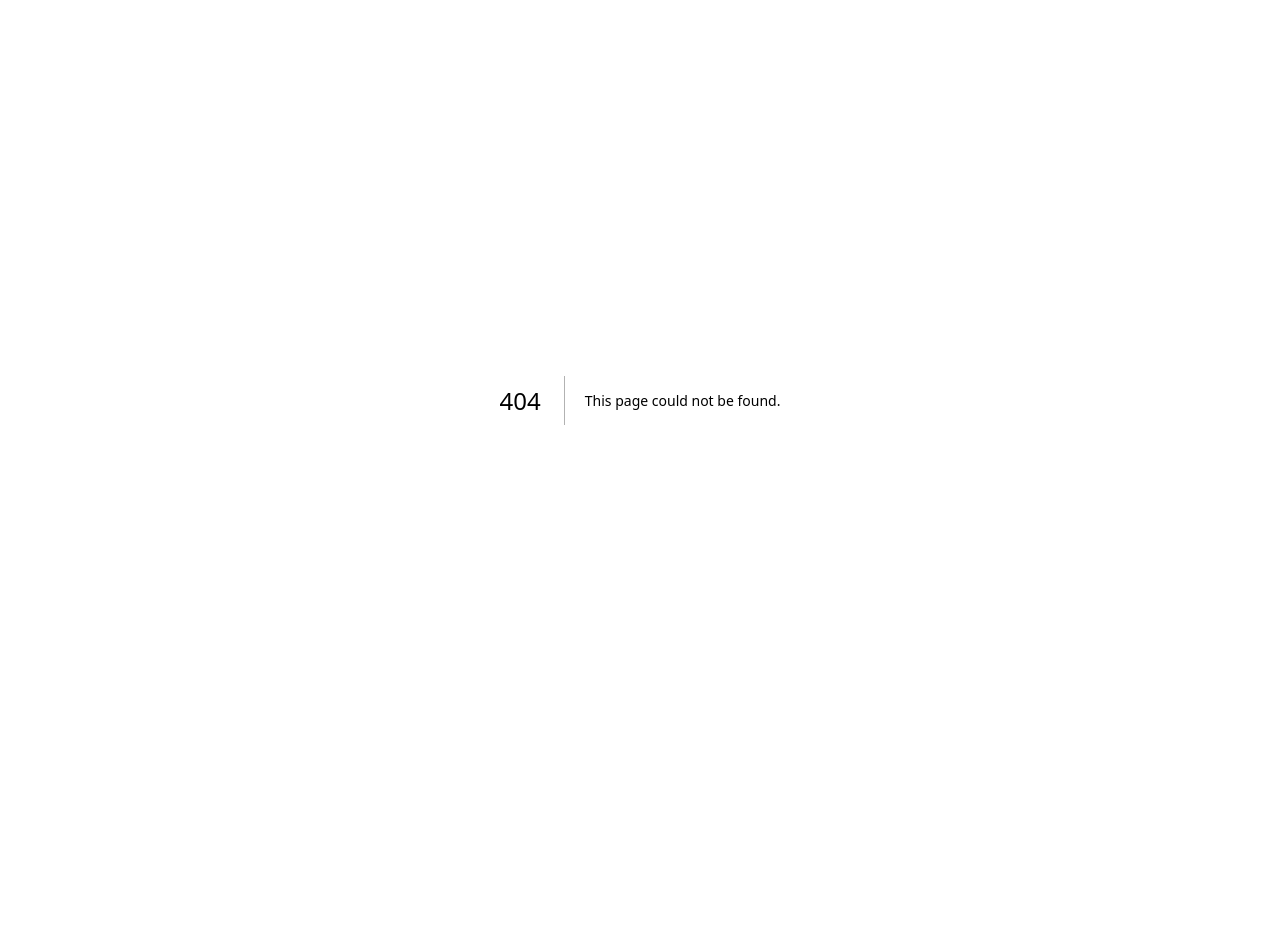
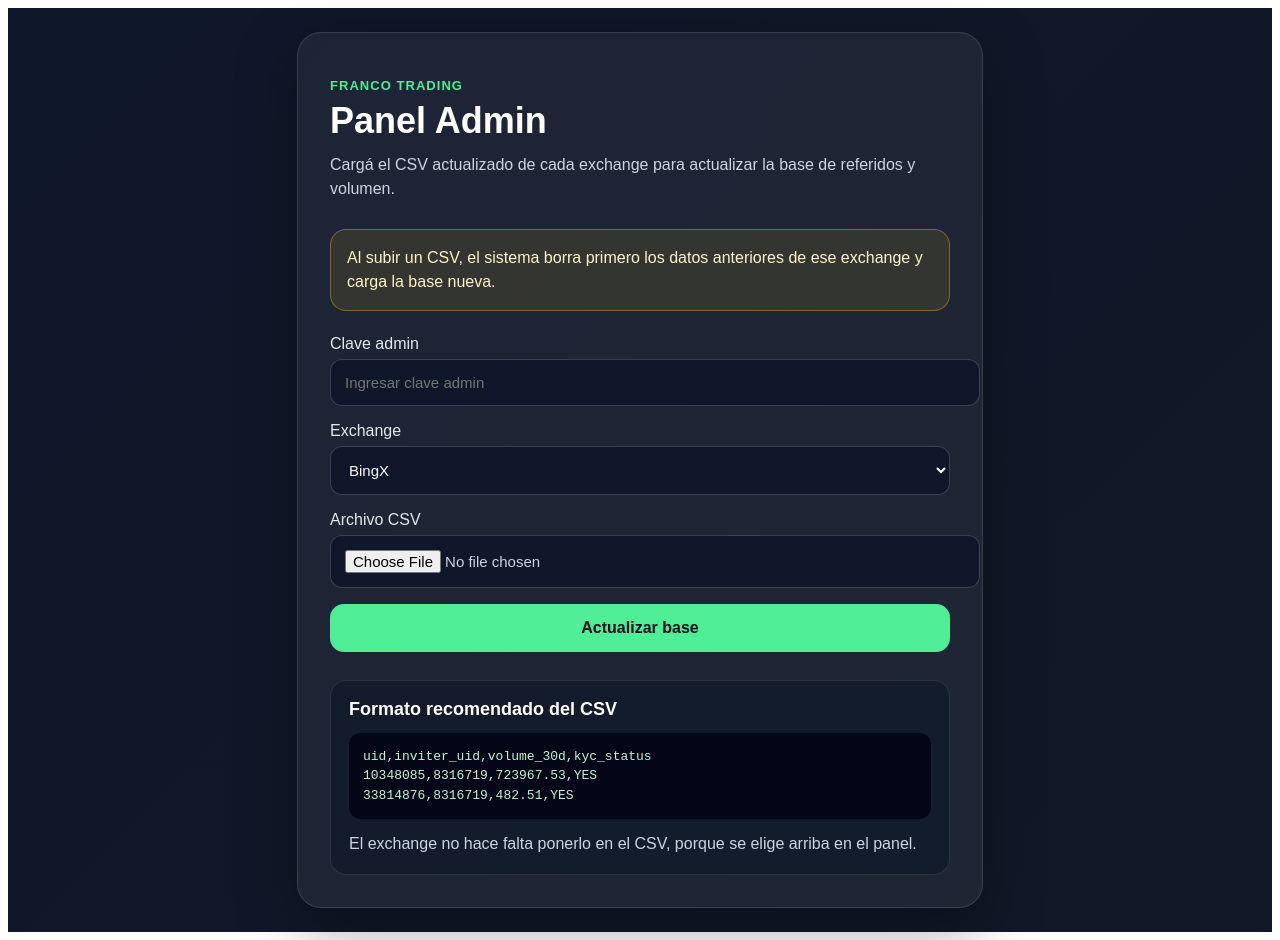
Before and after one commit to ezeediciones-coder/franco-trading-acceso1, a Next.js app: page /admin in a window 1280 px wide. Before the commit this address had no page. Before the commit the page ends 800 px from the top, so only its background shows below. Built offline with nearby package versions, Linux system fonts and the light colour scheme.

Commit message:
Create page.tsx

```diff
--- /dev/null
+++ b/app/admin/page.tsx
@@ -0,0 +1,319 @@
+'use client';
+
+import { useState } from 'react';
+import type { CSSProperties } from 'react';
+
+export default function AdminPage() {
+  const [secret, setSecret] = useState('');
+  const [exchange, setExchange] = useState('bingx');
+  const [file, setFile] = useState<File | null>(null);
+  const [cargando, setCargando] = useState(false);
+  const [mensaje, setMensaje] = useState('');
+  const [estado, setEstado] = useState<'ok' | 'error' | ''>('');
+
+  async function subirCsv(e: React.FormEvent<HTMLFormElement>) {
+    e.preventDefault();
+
+    setMensaje('');
+    setEstado('');
+
+    if (!secret.trim()) {
+      setEstado('error');
+      setMensaje('Tenés que ingresar la clave admin.');
+      return;
+    }
+
+    if (!file) {
+      setEstado('error');
+      setMensaje('Tenés que seleccionar un archivo CSV.');
+      return;
+    }
+
+    setCargando(true);
+
+    try {
+      const formData = new FormData();
+      formData.append('secret', secret.trim());
+      formData.append('exchange', exchange);
+      formData.append('file', file);
+
+      const response = await fetch('/api/admin/upload-csv', {
+        method: 'POST',
+        body: formData,
+      });
+
+      const data = await response.json();
+
+      if (!response.ok || !data.ok) {
+        setEstado('error');
+        setMensaje(data.message || 'No se pudo actualizar la base.');
+        return;
+      }
+
+      setEstado('ok');
+      setMensaje(
+        `${data.message} Filas detectadas: ${data.total_rows_detected}. Filas insertadas: ${data.total_inserted}.`
+      );
+
+      setFile(null);
+
+      const fileInput = document.getElementById('csv-file') as HTMLInputElement | null;
+      if (fileInput) fileInput.value = '';
+    } catch {
+      setEstado('error');
+      setMensaje('Ocurrió un error inesperado al subir el CSV.');
+    } finally {
+      setCargando(false);
+    }
+  }
+
+  return (
+    <main style={pageStyle}>
+      <section style={cardStyle}>
+        <div style={{ marginBottom: '28px' }}>
+          <p style={brandStyle}>FRANCO TRADING</p>
+
+          <h1 style={titleStyle}>Panel Admin</h1>
+
+          <p style={descriptionStyle}>
+            Cargá el CSV actualizado de cada exchange para actualizar la base de referidos y volumen.
+          </p>
+        </div>
+
+        <div style={warningStyle}>
+          Al subir un CSV, el sistema borra primero los datos anteriores de ese exchange y carga la base nueva.
+        </div>
+
+        <form onSubmit={subirCsv}>
+          <label style={labelStyle}>
+            <span style={labelTextStyle}>Clave admin</span>
+
+            <input
+              required
+              type="password"
+              value={secret}
+              onChange={(e) => setSecret(e.target.value)}
+              placeholder="Ingresar clave admin"
+              style={inputStyle}
+            />
+          </label>
+
+          <label style={labelStyle}>
+            <span style={labelTextStyle}>Exchange</span>
+
+            <select
+              required
+              value={exchange}
+              onChange={(e) => setExchange(e.target.value)}
+              style={selectStyle}
+            >
+              <option value="bingx">BingX</option>
+              <option value="bitunix">Bitunix</option>
+              <option value="bitget">Bitget</option>
+            </select>
+          </label>
+
+          <label style={labelStyle}>
+            <span style={labelTextStyle}>Archivo CSV</span>
+
+            <input
+              id="csv-file"
+              required
+              type="file"
+              accept=".csv,text/csv"
+              onChange={(e) => setFile(e.target.files?.[0] || null)}
+              style={fileStyle}
+            />
+          </label>
+
+          <button
+            type="submit"
+            disabled={cargando}
+            style={{
+              ...buttonStyle,
+              background: cargando ? '#94a3b8' : '#4FED96',
+              cursor: cargando ? 'not-allowed' : 'pointer',
+            }}
+          >
+            {cargando ? 'Actualizando base...' : 'Actualizar base'}
+          </button>
+        </form>
+
+        {mensaje && (
+          <div
+            style={{
+              ...messageStyle,
+              background:
+                estado === 'ok'
+                  ? 'rgba(79,237,150,0.12)'
+                  : 'rgba(239,68,68,0.12)',
+              border:
+                estado === 'ok'
+                  ? '1px solid rgba(79,237,150,0.35)'
+                  : '1px solid rgba(239,68,68,0.35)',
+              color: estado === 'ok' ? '#d1fae5' : '#fee2e2',
+            }}
+          >
+            {mensaje}
+          </div>
+        )}
+
+        <div style={helpBoxStyle}>
+          <h2 style={helpTitleStyle}>Formato recomendado del CSV</h2>
+
+          <pre style={codeStyle}>{`uid,inviter_uid,volume_30d,kyc_status
+10348085,8316719,723967.53,YES
+33814876,8316719,482.51,YES`}</pre>
+
+          <p style={helpTextStyle}>
+            El exchange no hace falta ponerlo en el CSV, porque se elige arriba en el panel.
+          </p>
+        </div>
+      </section>
+    </main>
+  );
+}
+
+const pageStyle: CSSProperties = {
+  minHeight: '100vh',
+  background: 'linear-gradient(135deg, #0f172a, #111827)',
+  color: 'white',
+  fontFamily: 'Arial, sans-serif',
+  display: 'flex',
+  alignItems: 'center',
+  justifyContent: 'center',
+  padding: '24px',
+};
+
+const cardStyle: CSSProperties = {
+  width: '100%',
+  maxWidth: '620px',
+  background: 'rgba(255,255,255,0.06)',
+  border: '1px solid rgba(255,255,255,0.12)',
+  borderRadius: '24px',
+  padding: '32px',
+  boxShadow: '0 20px 60px rgba(0,0,0,0.35)',
+};
+
+const brandStyle: CSSProperties = {
+  color: '#4FED96',
+  fontWeight: 700,
+  marginBottom: '8px',
+  letterSpacing: '0.08em',
+  fontSize: '13px',
+};
+
+const titleStyle: CSSProperties = {
+  fontSize: '36px',
+  lineHeight: '1.1',
+  margin: 0,
+  marginBottom: '12px',
+};
+
+const descriptionStyle: CSSProperties = {
+  color: '#cbd5e1',
+  lineHeight: '1.5',
+  margin: 0,
+};
+
+const warningStyle: CSSProperties = {
+  background: 'rgba(250,204,21,0.10)',
+  border: '1px solid rgba(250,204,21,0.35)',
+  borderRadius: '16px',
+  padding: '16px',
+  marginBottom: '24px',
+  color: '#fef3c7',
+  lineHeight: '1.5',
+};
+
+const labelStyle: CSSProperties = {
+  display: 'block',
+  marginBottom: '16px',
+};
+
+const labelTextStyle: CSSProperties = {
+  display: 'block',
+  marginBottom: '6px',
+  color: '#e5e7eb',
+};
+
+const inputStyle: CSSProperties = {
+  width: '100%',
+  padding: '14px',
+  borderRadius: '12px',
+  border: '1px solid rgba(255,255,255,0.18)',
+  background: 'rgba(15,23,42,0.9)',
+  color: 'white',
+  fontSize: '15px',
+  outline: 'none',
+};
+
+const selectStyle: CSSProperties = {
+  width: '100%',
+  padding: '14px',
+  borderRadius: '12px',
+  border: '1px solid rgba(255,255,255,0.18)',
+  background: 'rgba(15,23,42,0.9)',
+  color: 'white',
+  fontSize: '15px',
+  outline: 'none',
+  cursor: 'pointer',
+};
+
+const fileStyle: CSSProperties = {
+  width: '100%',
+  padding: '14px',
+  borderRadius: '12px',
+  border: '1px solid rgba(255,255,255,0.18)',
+  background: 'rgba(15,23,42,0.9)',
+  color: '#cbd5e1',
+  fontSize: '15px',
+};
+
+const buttonStyle: CSSProperties = {
+  width: '100%',
+  border: 'none',
+  borderRadius: '14px',
+  padding: '15px',
+  color: '#06111f',
+  fontWeight: 800,
+  fontSize: '16px',
+};
+
+const messageStyle: CSSProperties = {
+  marginTop: '20px',
+  borderRadius: '16px',
+  padding: '16px',
+  lineHeight: '1.5',
+};
+
+const helpBoxStyle: CSSProperties = {
+  marginTop: '28px',
+  background: 'rgba(15,23,42,0.65)',
+  border: '1px solid rgba(255,255,255,0.10)',
+  borderRadius: '16px',
+  padding: '18px',
+};
+
+const helpTitleStyle: CSSProperties = {
+  fontSize: '18px',
+  margin: 0,
+  marginBottom: '12px',
+};
+
+const codeStyle: CSSProperties = {
+  background: '#020617',
+  color: '#bbf7d0',
+  padding: '14px',
+  borderRadius: '12px',
+  overflowX: 'auto',
+  fontSize: '13px',
+  lineHeight: '1.5',
+};
+
+const helpTextStyle: CSSProperties = {
+  color: '#cbd5e1',
+  margin: 0,
+  marginTop: '12px',
+  lineHeight: '1.5',
+};
```
